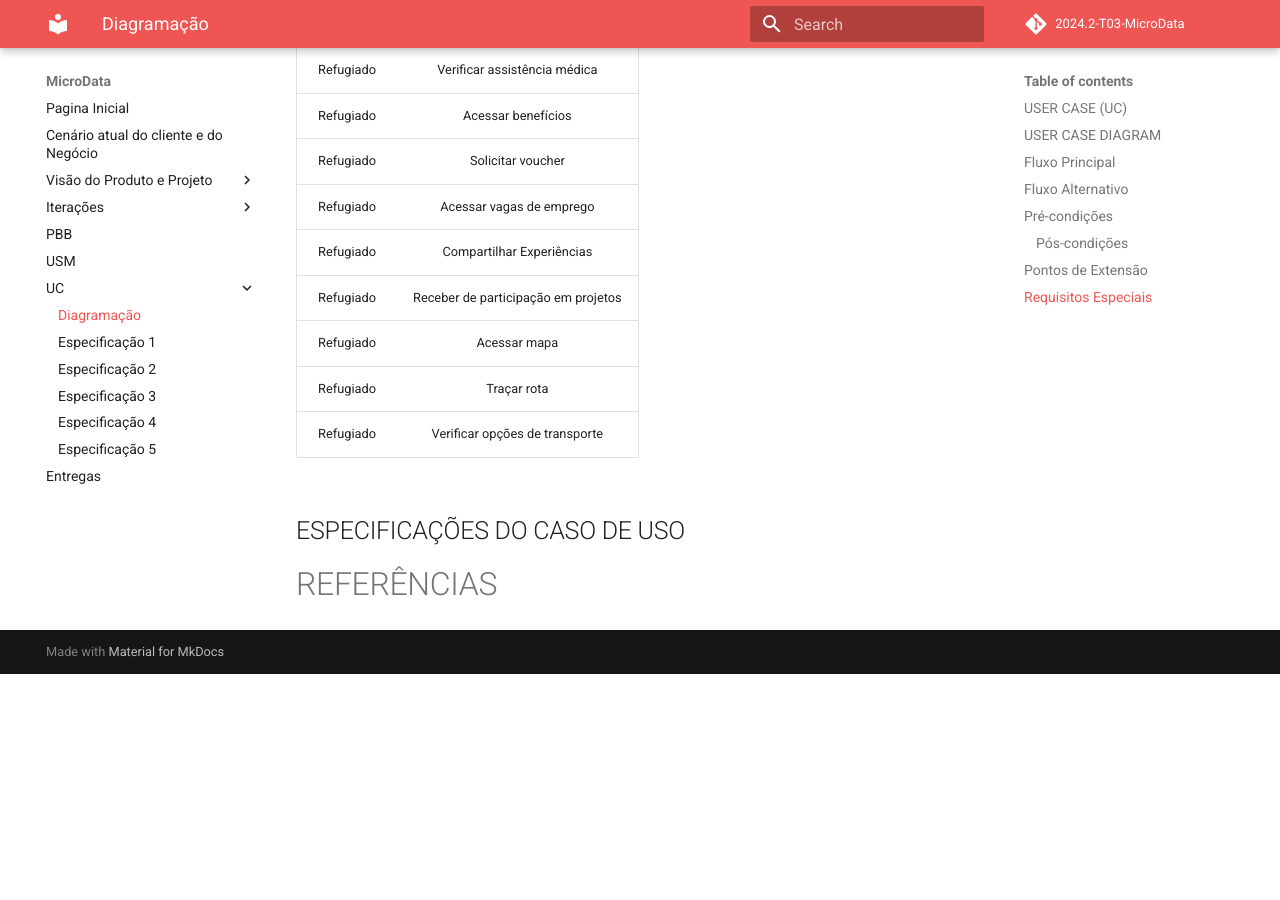
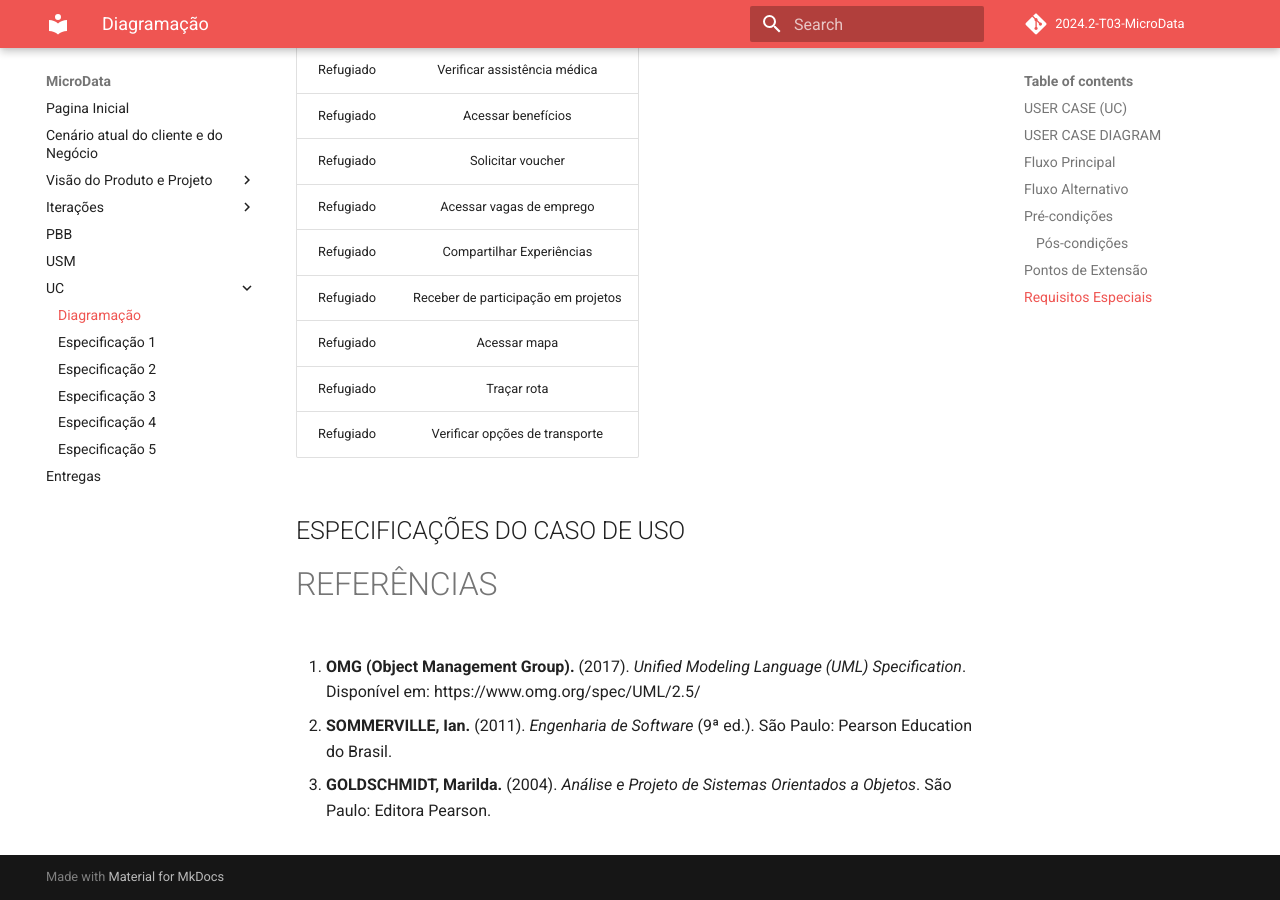
Before and after one commit to storch7/2024.2-T03-MicroData, an MkDocs documentation site: the page built from docs/uc/usercase.md, in a window 1280 px wide and 900 px high, scrolled down 2766 px. Built offline with MkDocs 1.6.1 and Material for MkDocs 9.7.7, drawn with Linux system fonts in a browser that asks for light colours; comment, search, counter and statistics services are not loaded; before the commit the page ends 3440 px from its top, so only the background shows below that.

Commit message:
Referências

```diff
--- a/docs/uc/usercase.md
+++ b/docs/uc/usercase.md
@@ -62,10 +62,13 @@ O digrama completo também pode ser encontrado na imagem abaixo:
 | Refugiado | Traçar rota |
 | Refugiado | Verificar opções de transporte |
 
-
-
-
 ## ESPECIFICAÇÕES DO CASO DE USO
 
 
 # REFERÊNCIAS
+
+1. **OMG (Object Management Group).** (2017). *Unified Modeling Language (UML) Specification*. Disponível em: https://www.omg.org/spec/UML/2.5/
+
+2. **SOMMERVILLE, Ian.** (2011). *Engenharia de Software* (9ª ed.). São Paulo: Pearson Education do Brasil.
+
+3. **GOLDSCHMIDT, Marilda.** (2004). *Análise e Projeto de Sistemas Orientados a Objetos*. São Paulo: Editora Pearson.
```
